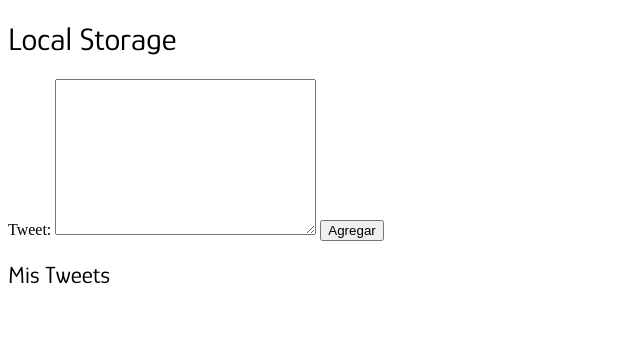
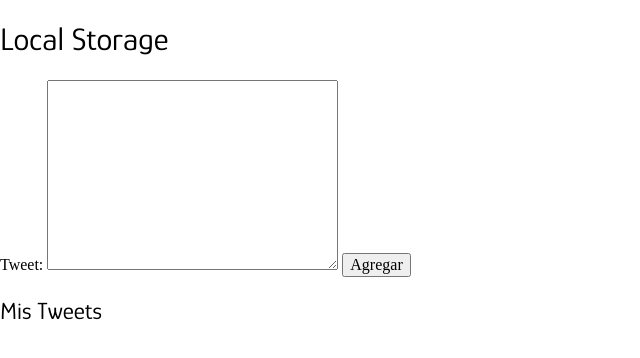
Before and after one commit to stente3/Tweets-Creator, a plain HTML site: page index.html in a window 1280 px wide. Shown: the whole page, without its empty margins (0-640 px from the left). Drawn offline with nearby package versions, Linux system fonts and the light colour scheme.

Commit message:
the structure was finished

```diff
--- a/index.html
+++ b/index.html
@@ -7,7 +7,11 @@
     <meta name="viewport" content="width=device-width, initial-scale=1.0">
     <!-- Font -->
     <link href="https://fonts.googleapis.com/css2?family=Glory:wght@400;600&display=swap" rel="stylesheet">
-    <!-- Css -->
+    <!-- Normalize to keep the code similar in all browsers -->
+    <link rel="stylesheet" href="./css/normalize.css">
+    <!-- Favicon -->
+    <link rel="shortcut icon" href="./img/favicon.svg" type="image/x-icon">
+    <!-- My Css -->
     <link rel="stylesheet" href="./css/style.css">
     <title>Tweets Creator</title>
   </head>
@@ -16,14 +20,14 @@
     <main class="main">
       <!-- Form -->
       <form action="#">
-        <label for="tweet">Tweet:</label>
-        <textarea id="tweet" cols="30" rows="10"></textarea>
-        <input type="button" value="Agregar">
+        <label class="form__label" for="tweet">Tweet:</label>
+        <textarea class="form__text" id="tweet" cols="30" rows="10"></textarea>
+        <input class="form__button" type="button" value="Agregar">
       </form>
       <!-- Container Tweets -->
       <div class="container__tweets">
-        <h2>Mis Tweets</h2>
-        <ul>
+        <h2 class="tweets__header">Mis Tweets</h2>
+        <ul class="tweets__list">
 
         </ul>
       </div>
```
